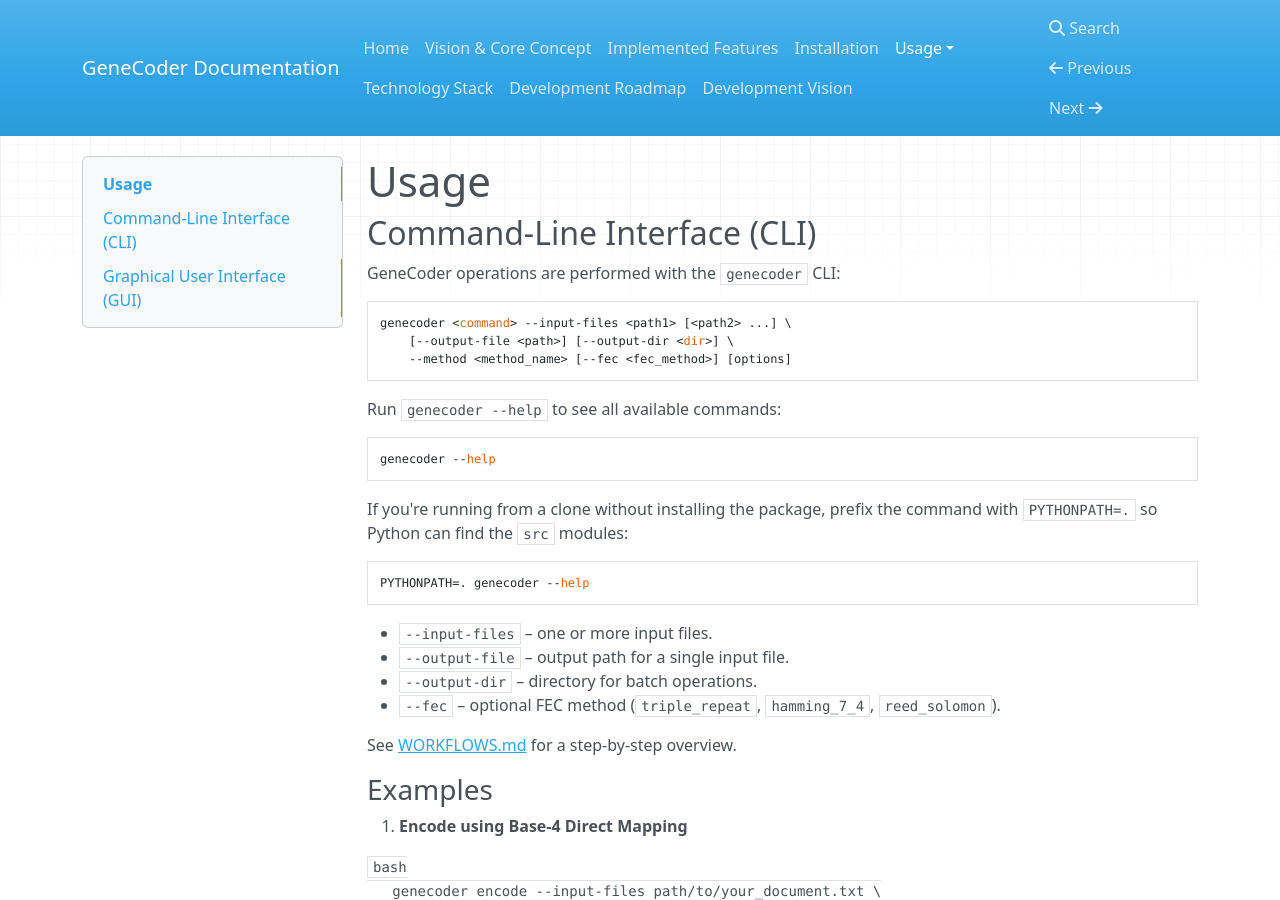
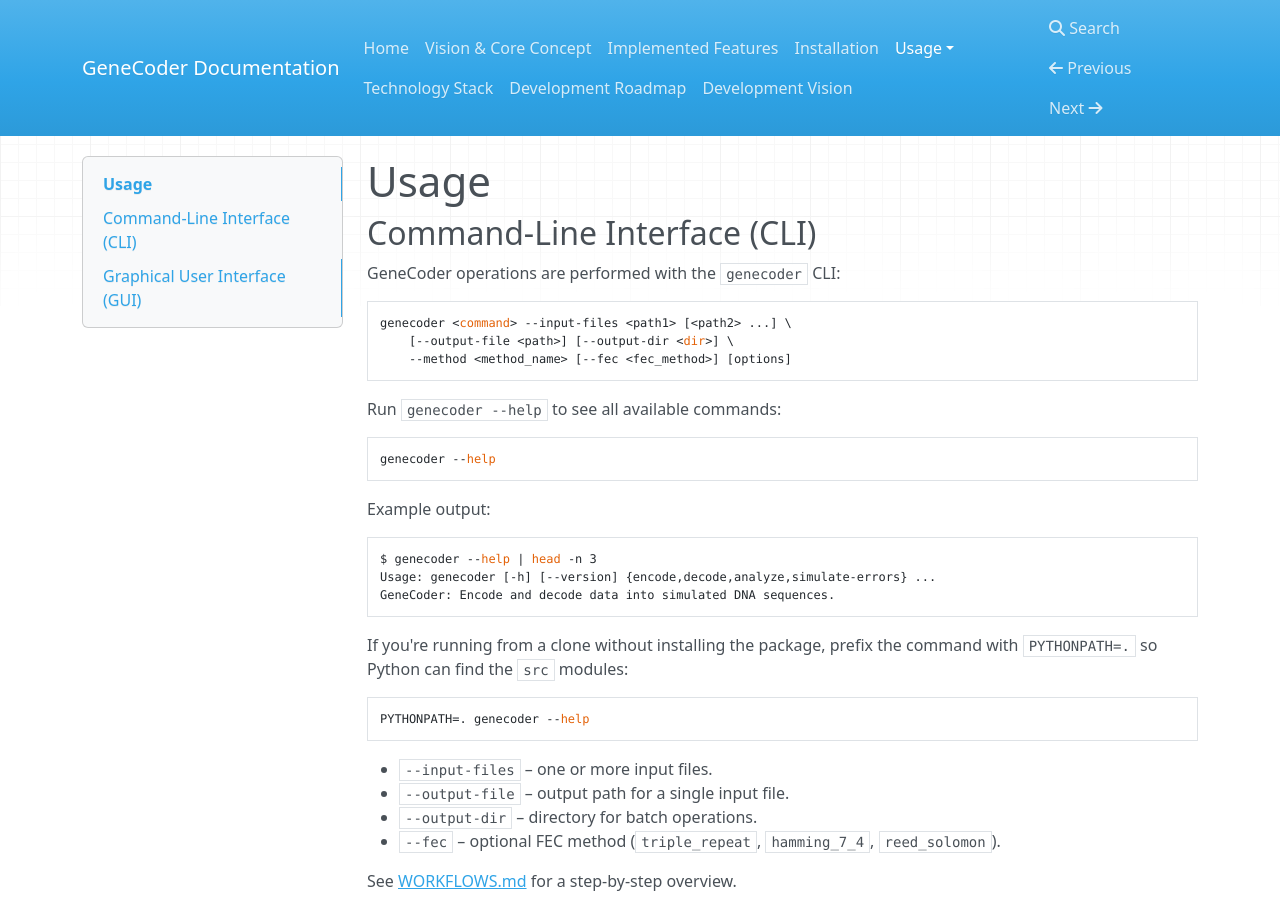
Before and after one commit to d0tTino/GeneCoder, an MkDocs documentation site: the page built from docs/usage.md, in a window 1280 px wide and 900 px high. Built offline with MkDocs 1.6.1, drawn with Linux system fonts in a browser that asks for light colours; nearby versions of some CDN libraries.

Commit message:
Clarify CLI help example

````diff
--- a/docs/usage.md
+++ b/docs/usage.md
@@ -14,6 +14,14 @@ Run `genecoder --help` to see all available commands:
 
 ```bash
 genecoder --help
+```
+
+Example output:
+
+```bash
+$ genecoder --help | head -n 3
+Usage: genecoder [-h] [--version] {encode,decode,analyze,simulate-errors} ...
+GeneCoder: Encode and decode data into simulated DNA sequences.
 ```
 
 If you're running from a clone without installing the package, prefix the
````
